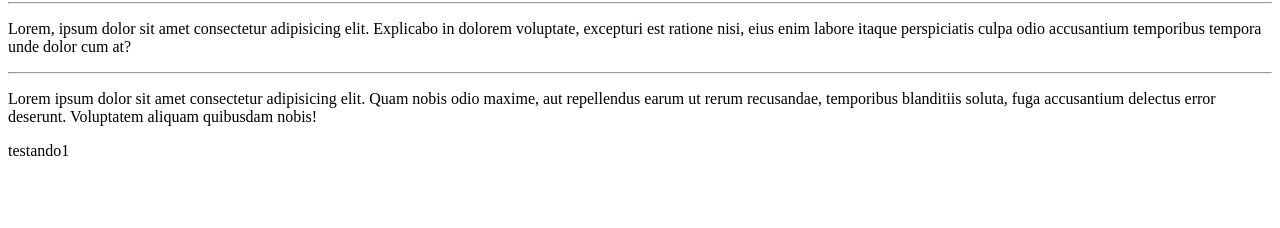
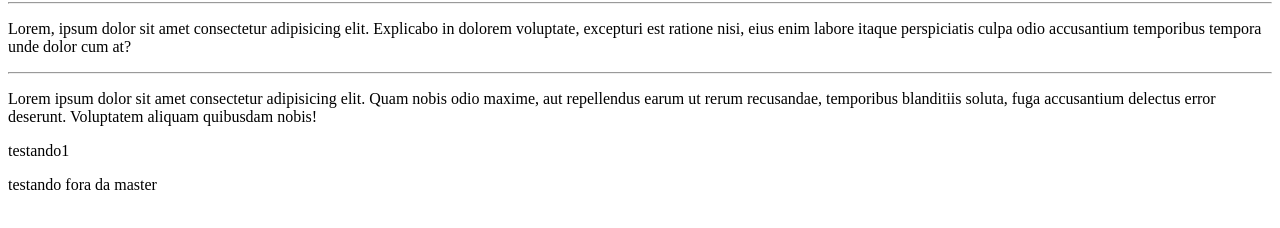
Before and after one commit to ForeverFloripa/Projeto-01, a plain HTML site: page site-exemplo/index.html in a window 1280 px wide. Shown: the part 78-306 px from the top of the page. Drawn offline with Linux system fonts and the light colour scheme.

Commit message:
Update index.html

```diff
--- a/site-exemplo/index.html
+++ b/site-exemplo/index.html
@@ -13,5 +13,6 @@
     <p>Lorem ipsum dolor sit amet consectetur adipisicing elit. Quam nobis odio maxime, aut repellendus earum ut rerum recusandae, temporibus blanditiis soluta, fuga accusantium delectus error deserunt. Voluptatem aliquam quibusdam nobis!</p>
 
     <p>testando1</p>
+    <p>testando fora da master</p>
 </body>
 </html>
```
